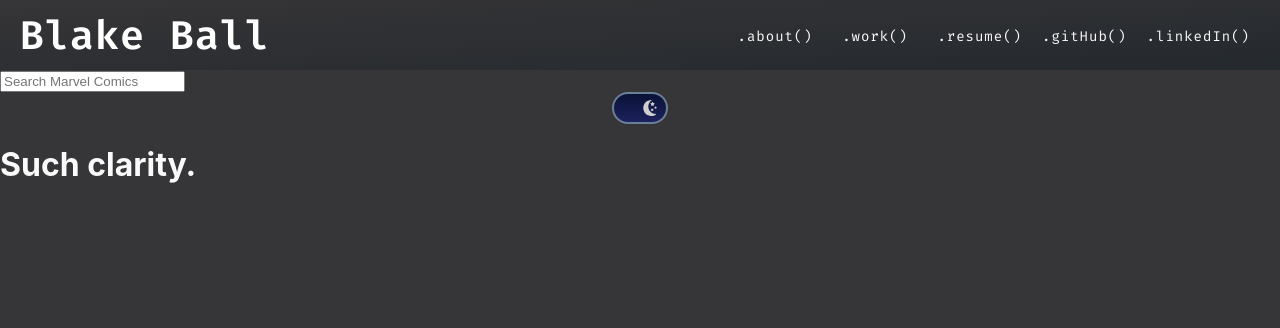
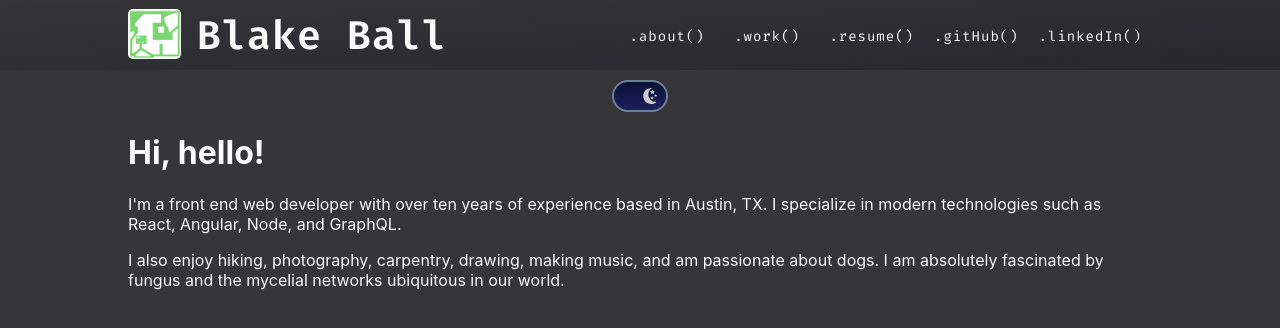
Before and after one commit to blakesteve/personal-website, a React (Create React App) app: page / in a window 1280 px wide. Shown: the top 328 px of the page. Built offline with nearby package versions, Linux system fonts and the light colour scheme; a web font is replaced by a local one.

Commit message:
wire up routing, add logo 🐶, brief desc.

```diff
--- a/public/index.html
+++ b/public/index.html
@@ -1,14 +1,12 @@
 <!DOCTYPE html>
 <html lang="en">
+
 <head>
   <meta charset="utf-8" />
   <link rel="icon" href="%PUBLIC_URL%/favicon.ico" />
   <meta name="viewport" content="width=device-width, initial-scale=1" />
   <meta name="theme-color" content="#000000" />
-    <meta
-      name="description"
-      content="Web site created using create-react-app"
-    />
+  <meta name="description" content="Web site created using create-react-app" />
   <link rel="apple-touch-icon" href="%PUBLIC_URL%/logo192.png" />
   <!--
       manifest.json provides metadata used when your web app is installed on a
@@ -24,8 +22,9 @@
       work correctly both with client-side routing and a non-root public URL.
       Learn how to configure a non-root public URL by running `npm run build`.
     -->
-    <title>React App</title>
+  <title>Blake Ball - Front End Web Developer</title>
 </head>
+
 <body>
   <noscript>You need to enable JavaScript to run this app.</noscript>
   <div id="root"></div>
@@ -40,4 +39,5 @@
       To create a production bundle, use `npm run build` or `yarn build`.
     -->
 </body>
+
 </html>
--- a/src/App.js
+++ b/src/App.js
@@ -7,19 +7,33 @@
 
 import React, { useState, useEffect } from 'react';
 import styled, { ThemeProvider } from 'styled-components';
+import { Route, Switch, withRouter, Redirect } from 'react-router-dom';
 
 import './App.css';
 import { lightTheme, darkTheme } from './theme';
 import { GlobalStyles } from './global';
 import ToggleContainer from './components/Toggle';
 import NavBar from './components/NavBar';
+import About from './components/About';
+import Work from './components/Work';
 import useDebounce from './use-debounce';
 
 const BodyContainer = styled.div`
   margin-top: 70px;
+  padding: 10px 10%;
 `
 
 function App() {
+
+  // const for now, but if auth is introduced switch to let
+  const routes = (
+    <Switch>
+      <Route path="/work" render={props => <Work {...props} />} />
+      <Route path="/" component={About} />
+      <Redirect to="/" />
+    </Switch>
+  )
+
   // State and setter for search term
   const [searchTerm, setSearchTerm] = useState('');
   // State and setter for search results
@@ -51,7 +65,7 @@ function App() {
 
   // API search function
   function searchCharacters(search) {
-    const apiKey = '32c4325af0004b3d34161730098834a8';
+    const apiKey = '***';
     const queryString = `apikey=${apiKey}&titleStartsWith=${search}`;
     return fetch(
       `https://gateway.marvel.com/v1/public/comics?${queryString}`,
@@ -95,7 +109,7 @@ function App() {
     <ThemeProvider theme={theme === 'light' ? lightTheme : darkTheme}>
       <NavBar />
       <BodyContainer className="BodyContainer">
-        <input
+        {/* <input
           placeholder="Search Marvel Comics"
           onChange={e => setSearchTerm(e.target.value)}
         />
@@ -111,10 +125,10 @@ function App() {
                 }`}
             />
           </div>
-        ))}
+        ))} */}
         <GlobalStyles />
-        <ToggleContainer theme={theme} toggleTheme={toggleTheme}>It's too bright in here</ToggleContainer>
-        <h1>Such clarity.</h1>
+        <ToggleContainer theme={theme} toggleTheme={toggleTheme} />
+        {routes}
       </BodyContainer>
     </ThemeProvider>
   );
--- /dev/null
+++ b/src/components/About.js
@@ -0,0 +1,13 @@
+import React from 'react';
+
+function About() {
+  return (
+    <>
+      <h1>Hi, hello!</h1>
+      <p>I'm a front end web developer with over ten years of experience based in Austin, TX. I specialize in modern technologies such as React, Angular, Node, and GraphQL.</p>
+      <p>I also enjoy hiking, photography, carpentry, drawing, making music, and am passionate about dogs. I am absolutely fascinated by fungus and the mycelial networks ubiquitous in our world.</p>
+    </>
+  )
+}
+
+export default About;
--- a/src/components/NavBar.js
+++ b/src/components/NavBar.js
@@ -8,13 +8,14 @@ import React from 'react';
 import styled from 'styled-components';
 
 import NavItems from './NavItems';
+import Doggo from '../assets/pupper.png';
 
 const NavigationBarContainer = styled.div`
 	display: flex;
 	align-items: center;
 	justify-content: space-between;
 	height: 70px;
-	padding: 0px 20px;
+	padding: 0px 10%;
 	position: fixed;
 	width: 100%;
 `;
@@ -23,13 +24,26 @@ const NavigationBarTitle = styled.span`
 	font-size: 40px;
 	font-weight: 600;
 	letter-spacing: 1px;
-	color: white;
+	margin-left: 1rem;
+`;
+
+const NavigationBarTitleContainer = styled.div`
+	display: flex;
+	justify-content: flex-start;
+`;
+
+const Logo = styled.img`
+	height: 50px;
+	border-radius: 5px;
 `;
 
 
 const NavBar = (props) => (
 	<NavigationBarContainer className="Header">
-		<NavigationBarTitle className="Text">Blake Ball</NavigationBarTitle>
+		<NavigationBarTitleContainer>
+			<Logo src={Doggo} />
+			<NavigationBarTitle className="Text">Blake Ball</NavigationBarTitle>
+		</NavigationBarTitleContainer>
 		<NavItems />
 	</NavigationBarContainer>
 );
--- /dev/null
+++ b/src/components/Work.js
@@ -0,0 +1,9 @@
+import React from 'react';
+
+function Work() {
+  return (
+    <span>WIP</span>
+  )
+}
+
+export default Work;
```
Also changed, not shown: src/assets/goodPup2.png (added), src/assets/pupper.png (added). Lines whose indentation alone changed are shown as unchanged.
